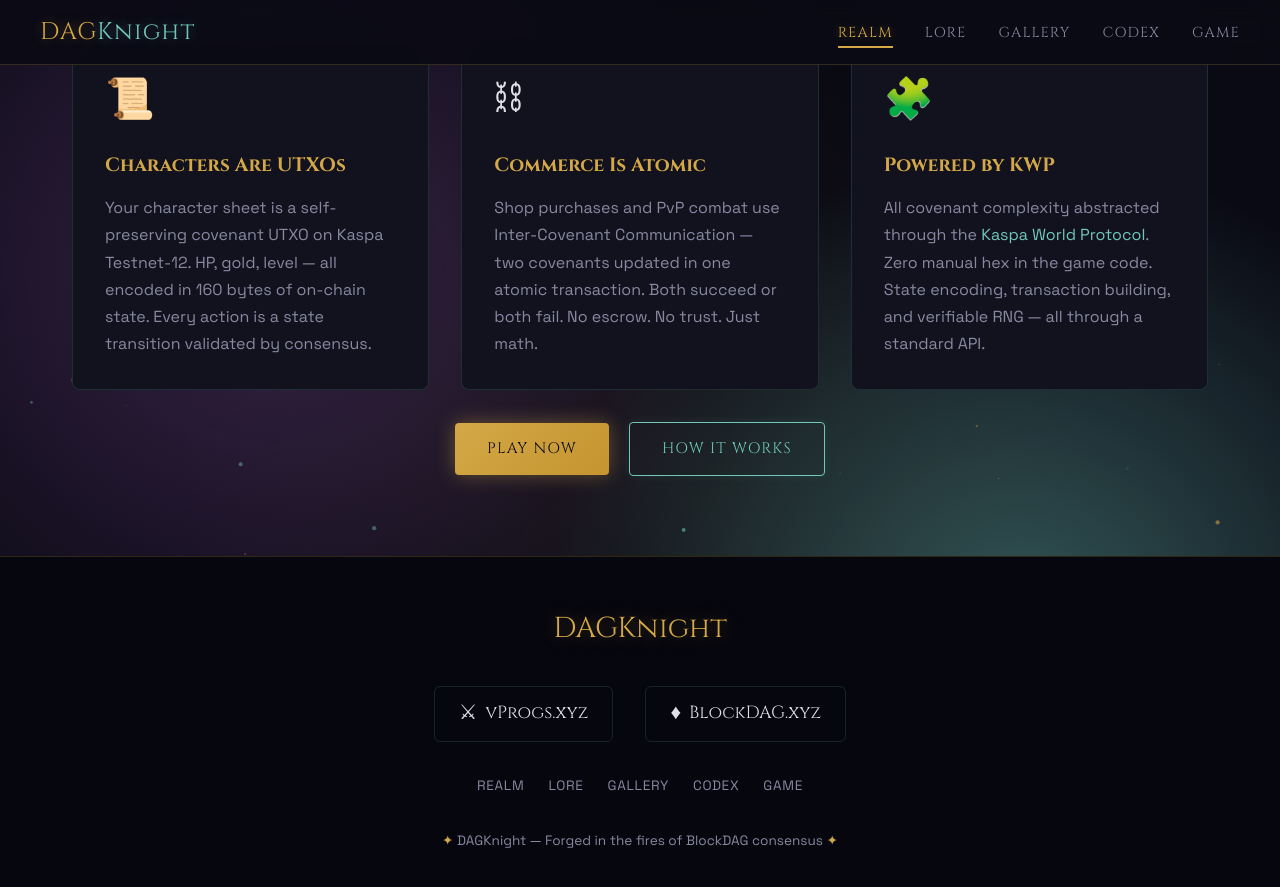
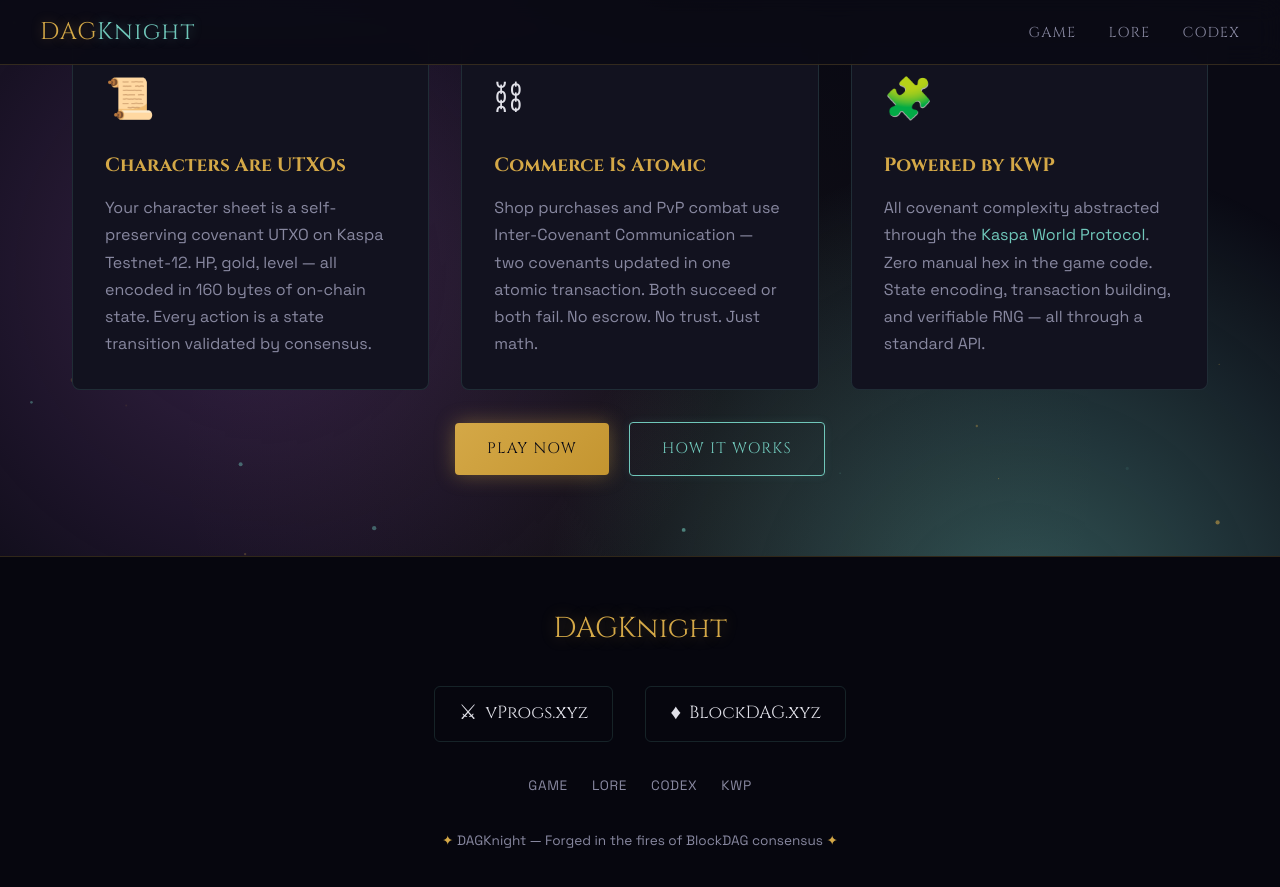
Before and after one commit to creative-inference/dagknight.xyz, a Jekyll site: the page built from index.html, in a window 1280 px wide and 900 px high, scrolled down 2102 px. Shown: the top 887 px of the window. Built offline with Jekyll 4.4.1, drawn with Linux system fonts in a browser that asks for light colours.

Commit message:
Remove Gallery from nav/footer, put Game first, add KWP link
Nav: Game | Lore | Codex (Gallery and Realm removed)
Footer: Game | Lore | Codex | KWP (links to GitHub repo)

Co-Authored-By: Claude Opus 4.6 (1M context) <noreply@anthropic.com>

```diff
--- a/_includes/footer.html
+++ b/_includes/footer.html
@@ -14,11 +14,10 @@
     </div>
 
     <nav class="footer-nav">
-      <a href="{{ '/' | relative_url }}">Realm</a>
+      <a href="{{ '/game/' | relative_url }}">Game</a>
       <a href="{{ '/lore/' | relative_url }}">Lore</a>
-      <a href="{{ '/gallery/' | relative_url }}">Gallery</a>
       <a href="{{ '/codex/' | relative_url }}">Codex</a>
-      <a href="{{ '/game/' | relative_url }}">Game</a>
+      <a href="https://github.com/creative-inference/kwp" target="_blank" rel="noopener">KWP</a>
     </nav>
 
     <p class="footer-copy">
--- a/_includes/nav.html
+++ b/_includes/nav.html
@@ -5,11 +5,9 @@
       <span></span><span></span><span></span>
     </button>
     <ul class="nav-links">
-      <li><a href="{{ '/' | relative_url }}" {% if page.url == '/' %}class="active"{% endif %}>Realm</a></li>
+      <li><a href="{{ '/game/' | relative_url }}" {% if page.url contains '/game' %}class="active"{% endif %}>Game</a></li>
       <li><a href="{{ '/lore/' | relative_url }}" {% if page.url contains '/lore' %}class="active"{% endif %}>Lore</a></li>
-      <li><a href="{{ '/gallery/' | relative_url }}" {% if page.url contains '/gallery' %}class="active"{% endif %}>Gallery</a></li>
       <li><a href="{{ '/codex/' | relative_url }}" {% if page.url contains '/codex' %}class="active"{% endif %}>Codex</a></li>
-      <li><a href="{{ '/game/' | relative_url }}" {% if page.url contains '/game' %}class="active"{% endif %}>Game</a></li>
     </ul>
   </div>
 </nav>
```
